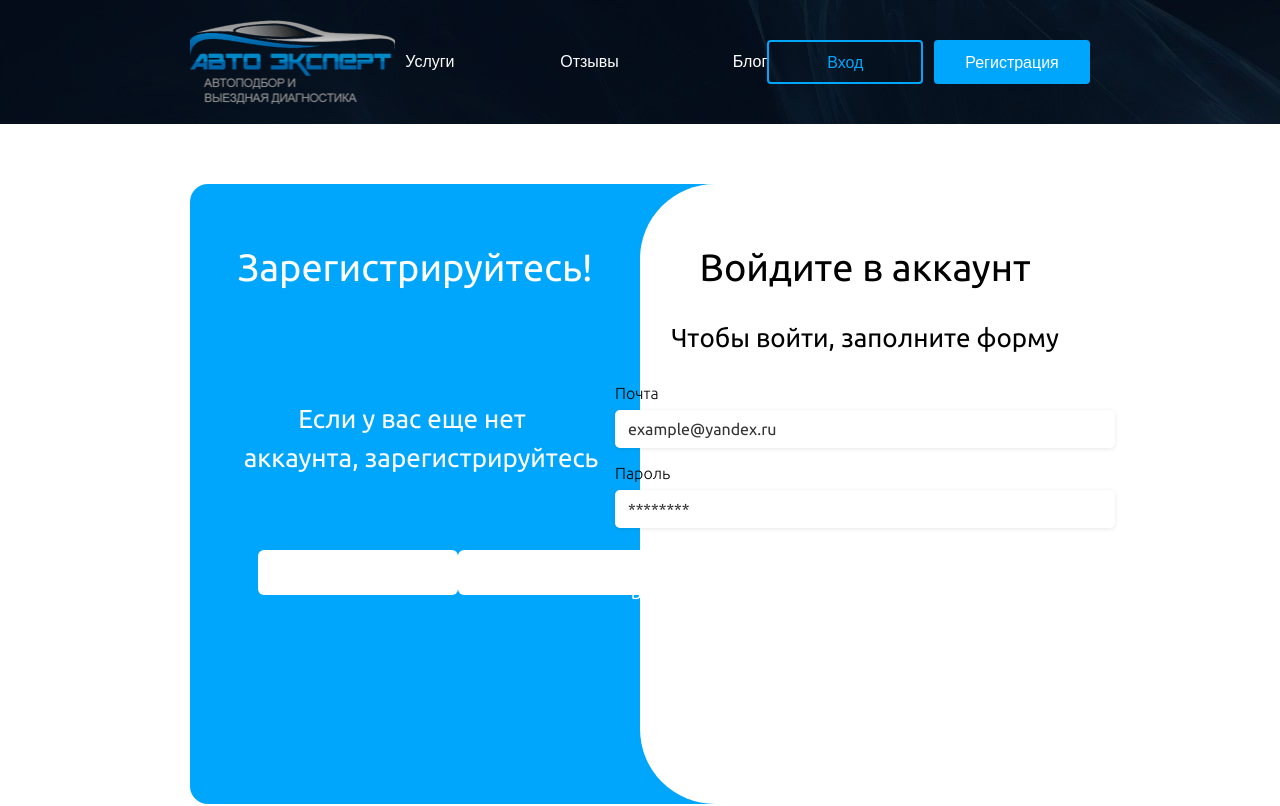
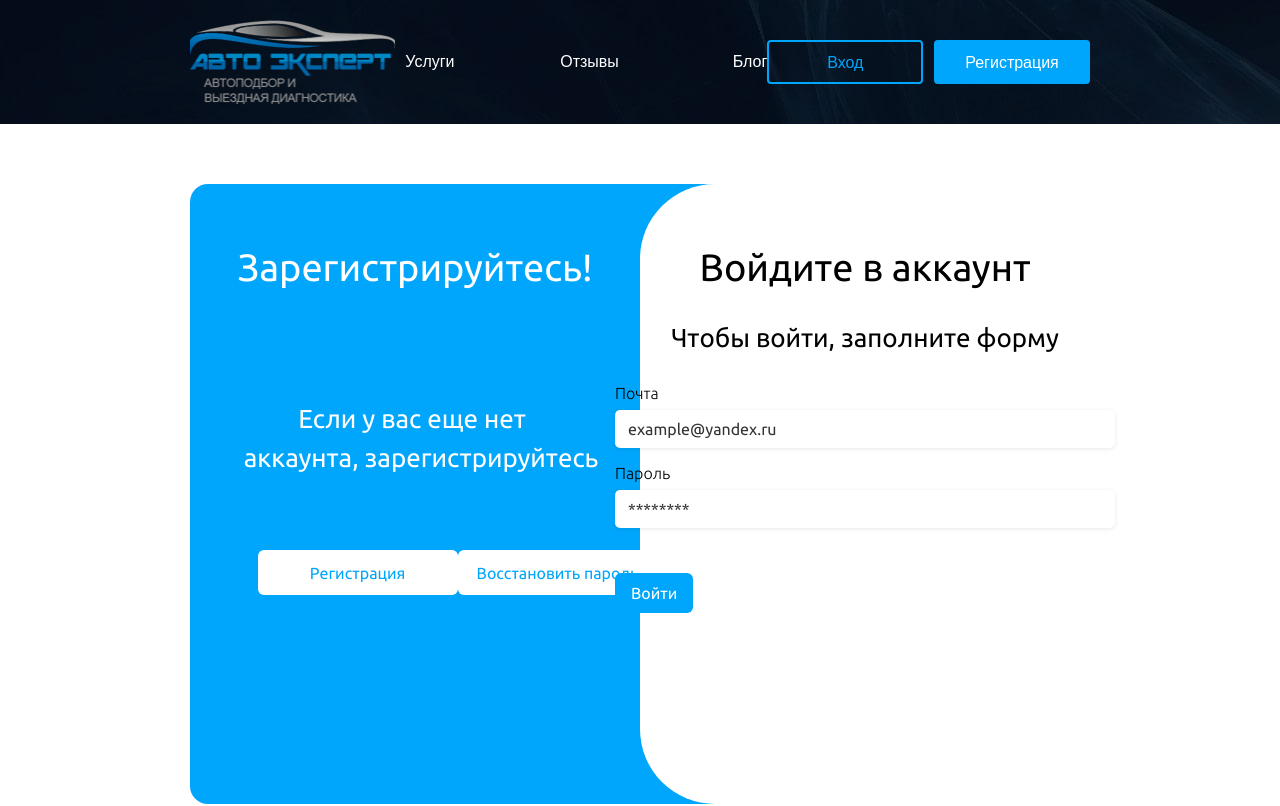
Before and after one commit to ForiM8/diplom, a Next.js app: page /auth in a window 1280 px wide. Shown: the top 806 px of the page. Built offline with nearby package versions, Linux system fonts and the light colour scheme.

Commit message:
feat: адаптация под новую страницу регистрации и авторизации

```diff
--- a/src/components/layout/Header/Header.tsx
+++ b/src/components/layout/Header/Header.tsx
@@ -38,11 +38,13 @@ export const Header = () => {
                             </div>
                             <div className={styles.button_container}>
                                 <Button
+                                    onClick={() => redirect(`/auth`)}
                                     className={styles.btn_size}
                                     variant="border_blue">
                                     Вход
                                 </Button>
                                 <Button
+                                    onClick={() => redirect(`/auth`)}
                                     className={styles.btn_size}
                                     variant="blue">
                                     Регистрация
@@ -105,11 +107,13 @@ export const Header = () => {
                             </div>
                             <div className={styles.button_container}>
                                 <Button
+                                    onClick={() => redirect(`/auth`)}
                                     className={styles.btn_size}
                                     variant="border_blue">
                                     Вход
                                 </Button>
                                 <Button
+                                    onClick={() => redirect(`/auth`)}
                                     className={styles.btn_size}
                                     variant="blue">
                                     Регистрация
--- a/src/components/layout/ui/button/Button.module.scss
+++ b/src/components/layout/ui/button/Button.module.scss
@@ -35,7 +35,7 @@ $mobile: 640px;
 
     &.secondary {
         background-color: var(--bg-white);
-        color: var(--text-red);
+        color: var(--text-blue);
     }
 
     &.blue {
@@ -53,7 +53,7 @@ $mobile: 640px;
     }
 
     &.primary {
-        background-color: var(--bg-red);
+        background-color: var(--bg-blue);
         color: var(--text-secondary);
     }
 
```
